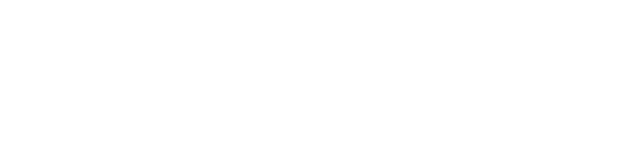
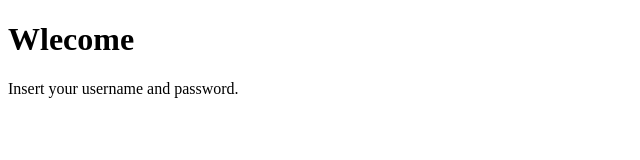
Before and after one commit to Manoel653/tela-login-test, a plain HTML site: page index.html in a window 1280 px wide. Shown: the whole page, without its empty margins (0-640 px from the left). Drawn offline with Linux system fonts and the light colour scheme.

Commit message:
first editions

```diff
--- a/index.html
+++ b/index.html
@@ -8,6 +8,11 @@
     <title>Login test</title>
 </head>
 <body>
-
+    <main class="login-container">
+        <header>
+            <h1>Wlecome</h1>
+            <p class="subtitle">Insert your username and password.</p>
+        </header>
+    </main>
 </body>
 </html>
```
